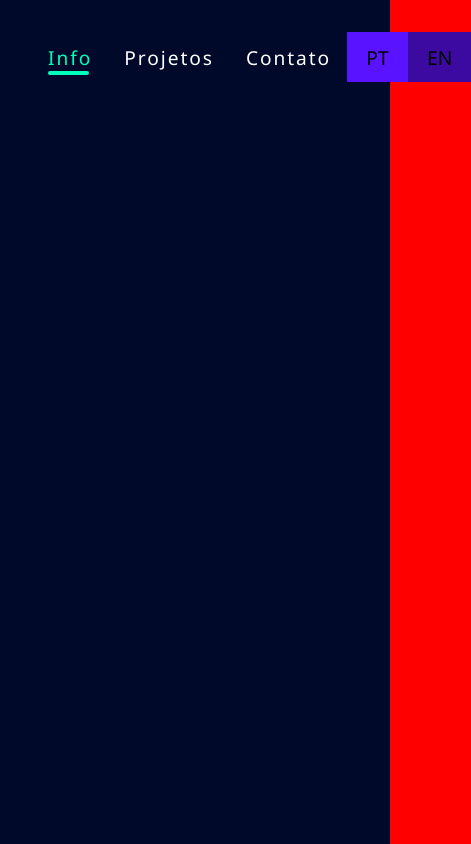
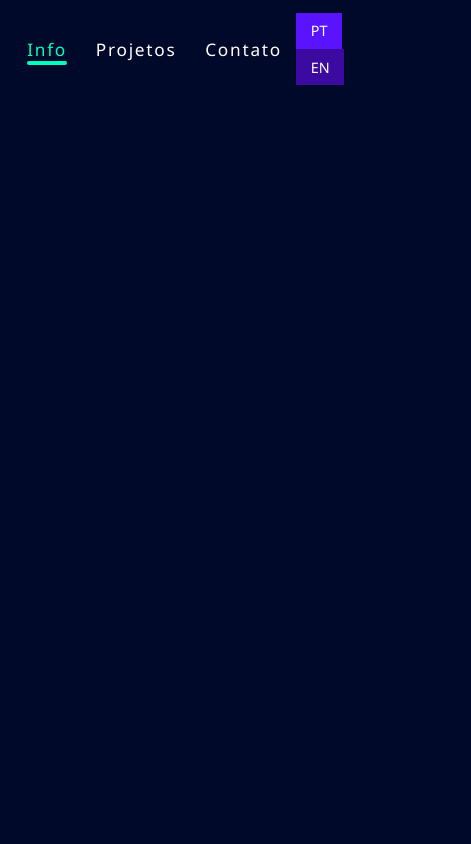
Before and after one commit to ffersants/portfolio, a Vue app: page / in a window 390 px wide. Shown: the whole page, 471 px wide, since content can reach past the window. Built offline with nearby package versions, Linux system fonts and the light colour scheme.

Commit message:
Responsividade ok. Organização do underline no evento de resize ok.

```diff
--- a/src/App.vue
+++ b/src/App.vue
@@ -20,16 +20,20 @@ export default {
     margin: 0;
     padding: 0;
   }
-  body, html{
-    background-color: red;
+  body, html, #app{
+    background-color: var(--bg-global);
     width: 100%;
     height: 100%;
   }
 
   #app{
-    width: 100%;
-    height: 100vh;
-    background-color: var(--bg-global);
-    padding: 2rem 2rem;
+    padding: 2em;
   }
+  @media (max-width: 768px){
+      #app{
+        padding: .8em
+      }
+  }
+
+
 </style>
--- a/src/components/Header.vue
+++ b/src/components/Header.vue
@@ -83,6 +83,29 @@ export default{
                 this.language = 'pt'
                 document.getElementById('en').classList.remove('language-selected')
             }
+        },
+        organizeUnderlinePosition(){
+            const hash = document.location.hash;
+            console.log('chamado')
+            switch(hash){
+                case "#info" :
+                    this.navLinks[0].active = true;
+                    document.getElementById('info').click();
+                break;
+                case "#projects" :
+                    this.navLinks[1].active = true;
+                    //envia o click para chamar a função e posicionar o underline
+                    document.getElementById('projects').click();
+                break;
+                case "#contact" :
+                    this.navLinks[2].active = true;
+                    document.getElementById('contact').click();
+                break;
+                default :
+                    this.navLinks[0].active = true;
+                    console.log('padrao')
+                    document.getElementById('info').click();
+            }
         }
     },
     computed: {
@@ -100,25 +123,8 @@ export default{
         }
     },
     mounted(){
-       const hash = document.location.hash;
-
-        switch(hash){
-            case "#info" :
-                this.navLinks[0].active = true;
-
-            break;
-            case "#projects" :
-                this.navLinks[1].active = true;
-                //envia o click para chamar a função e posicionar o underline
-                document.getElementById('projects').click();
-            break;
-            case "#contact" :
-                this.navLinks[2].active = true;
-                document.getElementById('contact').click();
-            break;
-            default :
-                this.navLinks[0].active = true;
-        }
+        this.organizeUnderlinePosition()
+        window.addEventListener('resize', this.organizeUnderlinePosition)
     }
 }
 </script>
@@ -129,12 +135,14 @@ export default{
         padding: 0;
     }
     .header{
+        top: 0;
         display: flex;
         justify-content: space-between;
         align-items: center;
         position: sticky;
-        width: 100%;
         z-index: 10;
+
+        font-size: .8rem;
     }
 
     .header li{
@@ -159,19 +167,49 @@ export default{
         color: var(--action-color);
     }
 
-    #language-switcher{
-        display: flex;
-    }
-
     .languague-option{
         background-color:#3C0AA1;
         border: none;
         padding: .6em 1em;
-        font-size: 1.2em;
+        font-size: 1em;
         transition: all .3s;
+        display: inline;
+        color: white;
     }
 
     .language-selected{
         background-color:#5913FF;
     }
+
+    @media (max-width: 576px){
+        .header{
+            font-size: .9rem;
+        }
+    }
+
+
+    @media (min-width: 576px) and (max-width: 767.98px) {
+        .header{
+            font-size: 1rem;
+        }
+    }
+
+    @media (min-width: 768px) and (max-width: 991.98px) {
+        .header{
+            font-size: 1.2rem;
+        }
+    }
+
+    @media (min-width: 992px) and (max-width: 1199.98px) {
+        .header{
+            font-size: 1.2rem;
+        }
+    }
+
+    @media (min-width: 1200px) {
+        .header{
+            font-size:1.2rem
+        }
+    }
+
 </style>
```
